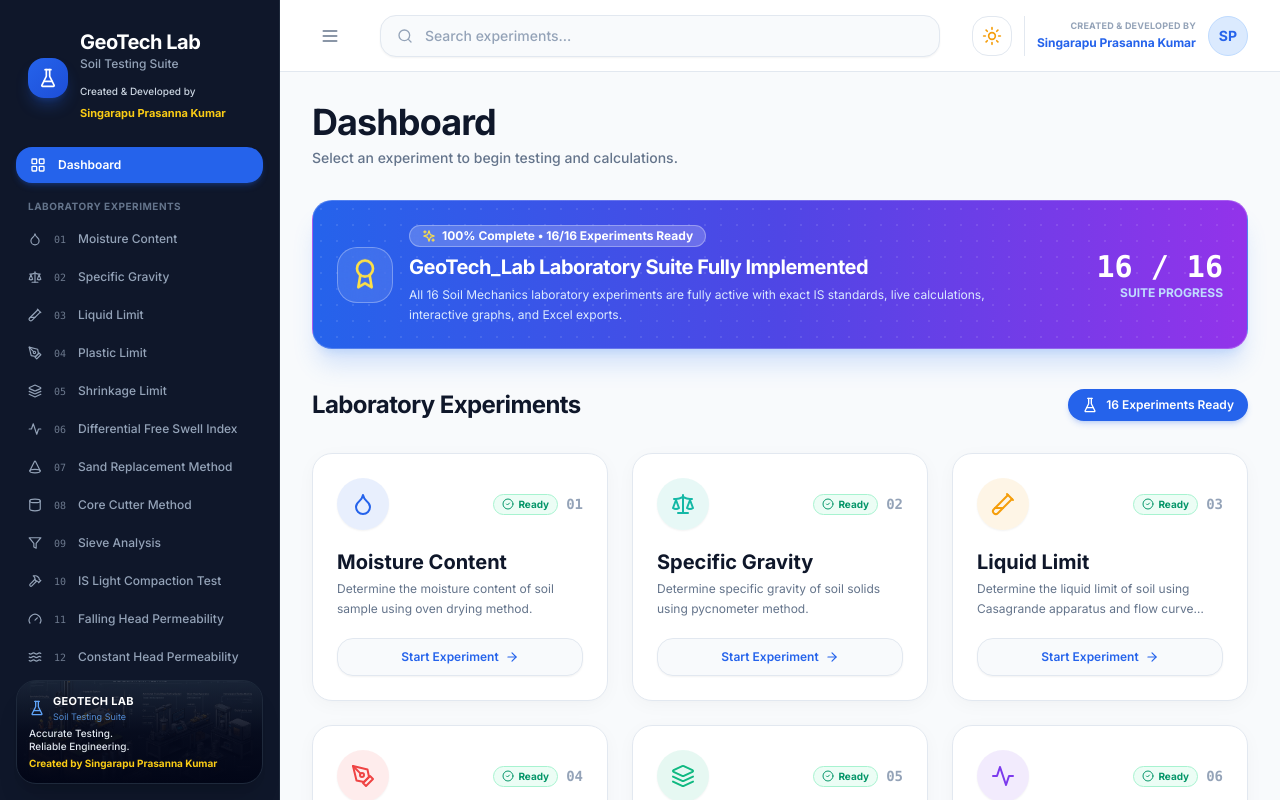
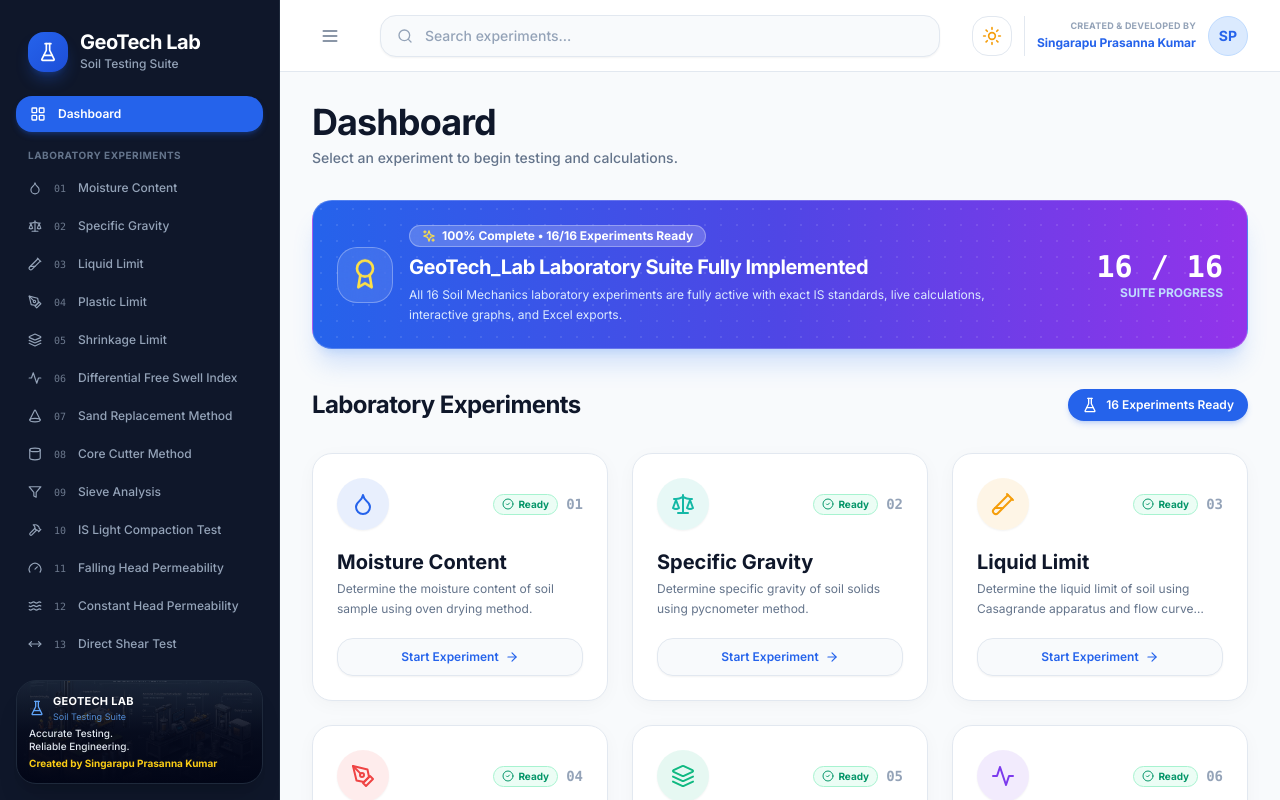
Before and after one commit to Singarapuprasannakumar/Civil_exp, a React (Vite) app in the folder Experiments/: page / in a window 1280 px wide. Built offline with nearby package versions, Linux system fonts and the light colour scheme.

Commit message:
style: remove personal branding block under sidebar title

```diff
--- a/Experiments/src/components/Sidebar.tsx
+++ b/Experiments/src/components/Sidebar.tsx
@@ -59,11 +59,6 @@ export const Sidebar: React.FC<SidebarProps> = ({ activeTab, onSelectTab }) => {
         <div className="flex flex-col">
           <h1 className="text-xl font-extrabold text-white tracking-tight leading-none">GeoTech Lab</h1>
           <span className="text-xs font-medium text-slate-400 mt-1">Soil Testing Suite</span>
-
-          <div className="mt-3">
-            <span className="text-[10px] font-medium text-slate-300 block">Created & Developed by</span>
-            <span className="text-[11px] font-bold text-yellow-400">Singarapu Prasanna Kumar</span>
-          </div>
         </div>
       </div>
 
```
